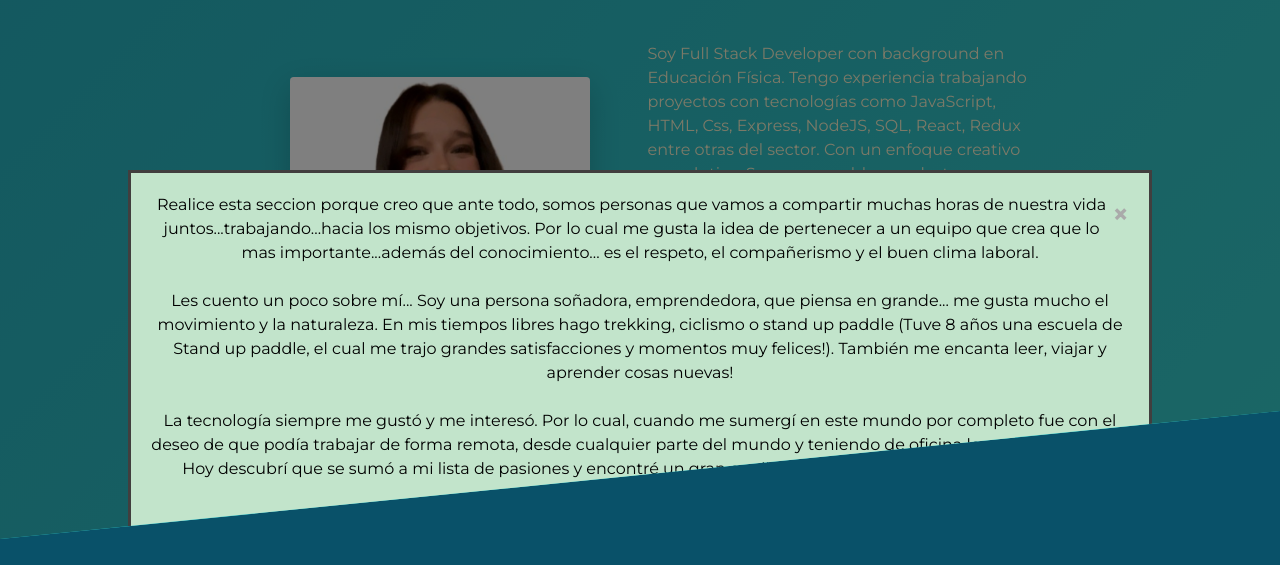
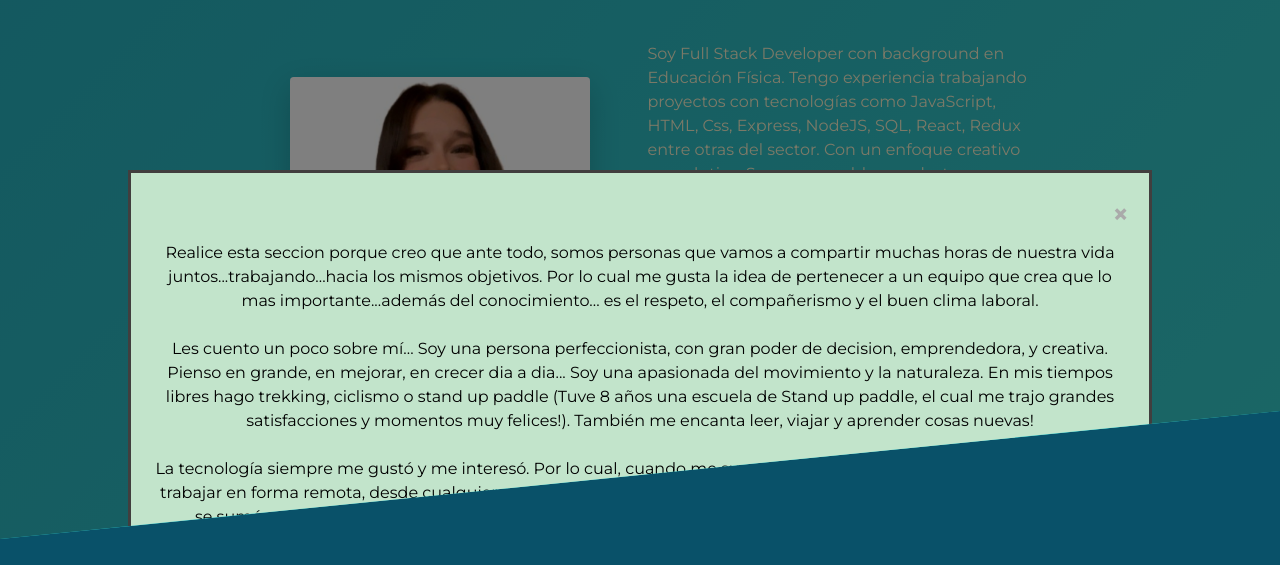
Before and after one commit to Fiorellafrini/portfolioFiorellaFrini, a website built with Parcel: page src/index.html in a window 1280 px wide. Both pictures are taken after a click on the button "Más sobre mí". Shown: the part 901-1466 px from the top of the page. Built offline with nearby package versions, Linux system fonts and the light colour scheme; a small style sheet from the web is missing.

Commit message:
correccion

```diff
--- a/src/index.html
+++ b/src/index.html
@@ -100,15 +100,16 @@
                 <div class="modal4-content4__container">
                   <div class="modal4-content4__text">
                 <p class="mb-4">
+                  <br></br>
                   Realice esta seccion porque creo que ante todo, somos personas
                   que vamos a compartir muchas horas de nuestra vida
-                  juntos...trabajando...hacia los mismo objetivos. Por lo cual me
+                  juntos...trabajando...hacia los mismos objetivos. Por lo cual me
                   gusta la idea de pertenecer a un equipo que crea que lo mas
                   importante...además del conocimiento... es el respeto, el
                   compañerismo y el buen clima laboral.
                   <br /><br />
-                  Les cuento un poco sobre mí... Soy una persona soñadora,
-                  emprendedora, que piensa en grande... me gusta mucho el
+                  Les cuento un poco sobre mí... Soy una persona perfeccionista, con gran poder de decision,
+                  emprendedora, y creativa. Pienso en grande, en mejorar, en crecer dia a dia... Soy una apasionada del
                   movimiento y la naturaleza. En mis tiempos libres hago trekking,
                   ciclismo o stand up paddle (Tuve 8 años una escuela de Stand up
                   paddle, el cual me trajo grandes satisfacciones y momentos muy
@@ -116,11 +117,9 @@
                   nuevas!
                   <br /><br />
                   La tecnología siempre me gustó y me interesó. Por lo cual,
-                  cuando me sumergí en este mundo por completo fue con el deseo de
-                  que podía trabajar de forma remota, desde cualquier parte del
+                  cuando me sumergí en este mundo fue con el deseo de poder trabajar en forma remota, desde cualquier parte del
                   mundo y teniendo de oficina los mejores paisajes. Hoy descubrí
-                  que se sumó a mi lista de pasiones y encontré un gran equilibrio
-                  en mi vida entre la programación, el movimiento y la naturaleza.
+                  que se sumó a mi lista de pasiones... Encontrando un gran equilibrio, un balance perfecto... entre la programación, el movimiento y la naturaleza.
                 </p>
 
 
@@ -266,7 +265,7 @@
     <h2 class="section-title dark-blue-text">SOFT SKILLS</h2>
     <section id="skills">
       <div class="skill-card">
-        <h3>Responsabilidad y compromiso</h3>
+        <h3 class="respon">Responsabilidad y compromiso</h3>
         <hr></hr>
 
         <p>Siempre me caracterice por ser una persona muy responsable y dar todo de mi para cumplir objetivos y metas, estoy comprometida en entregar resultados de calidad dentro de los plazos establecidos.</p>
--- a/src/sass/sections/_about.scss
+++ b/src/sass/sections/_about.scss
@@ -202,7 +202,7 @@
 
 
 .skill-card {
-  width: 180px;
+  width: 210px;
   padding: 10px;
   margin: 8px;
   background-color: #f7f3cf;
@@ -222,10 +222,14 @@
 
 }
 
+
 .skill-card h3 {
   font-size: 15px;
   margin-bottom: 8px;
   color: #176585;
+  // margin-right: 45px;
+  // margin-left: -6px;
+  // text-align: center;
   // transition: color 0.3s ease;
 }
 
@@ -237,7 +241,7 @@
 .container {
       max-width: 800px;
       margin: 0 auto;
-      display: flex;
+      // display: flex;
       flex-wrap: wrap;
       justify-content: space-between;
     }
```
